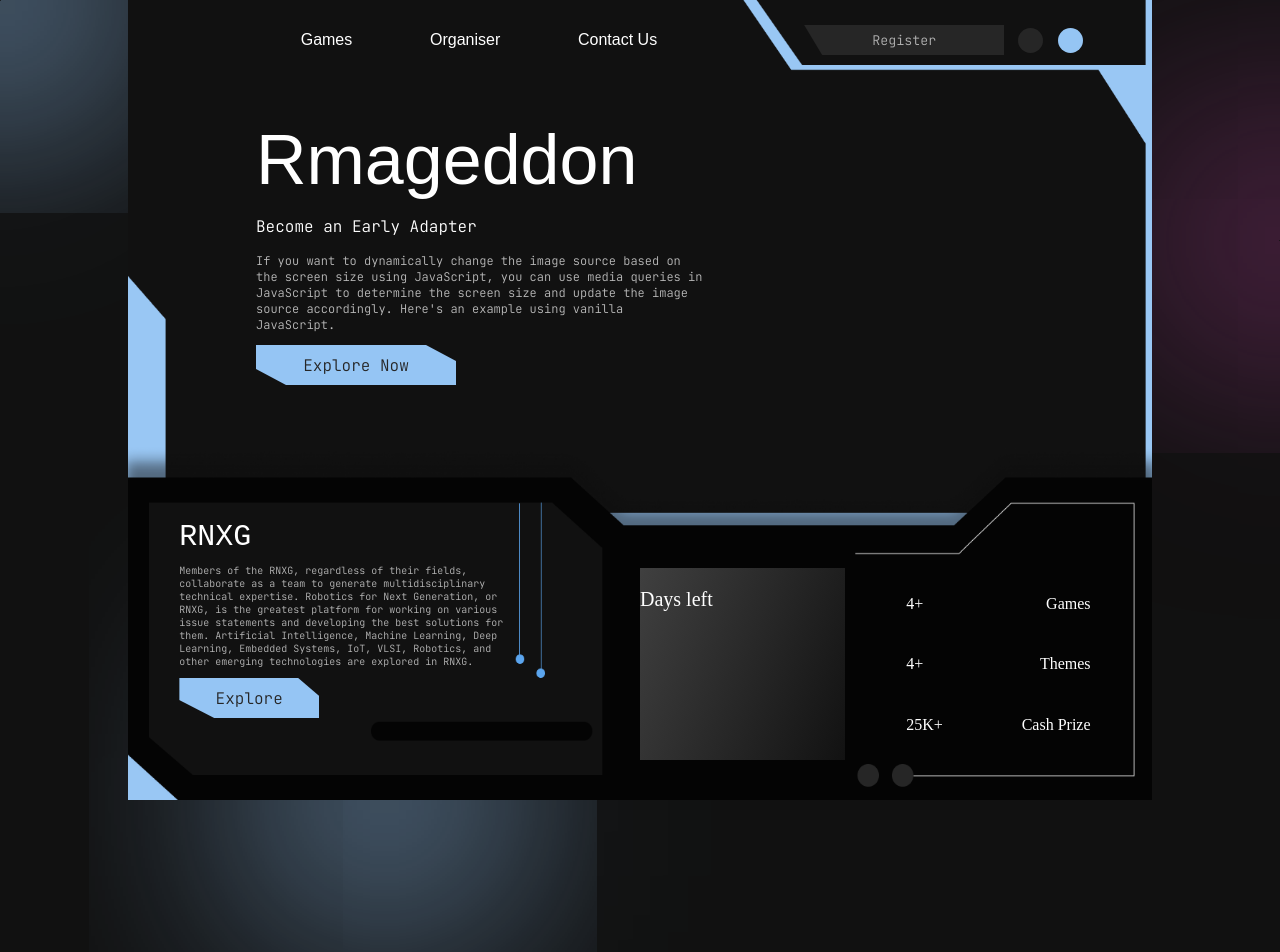
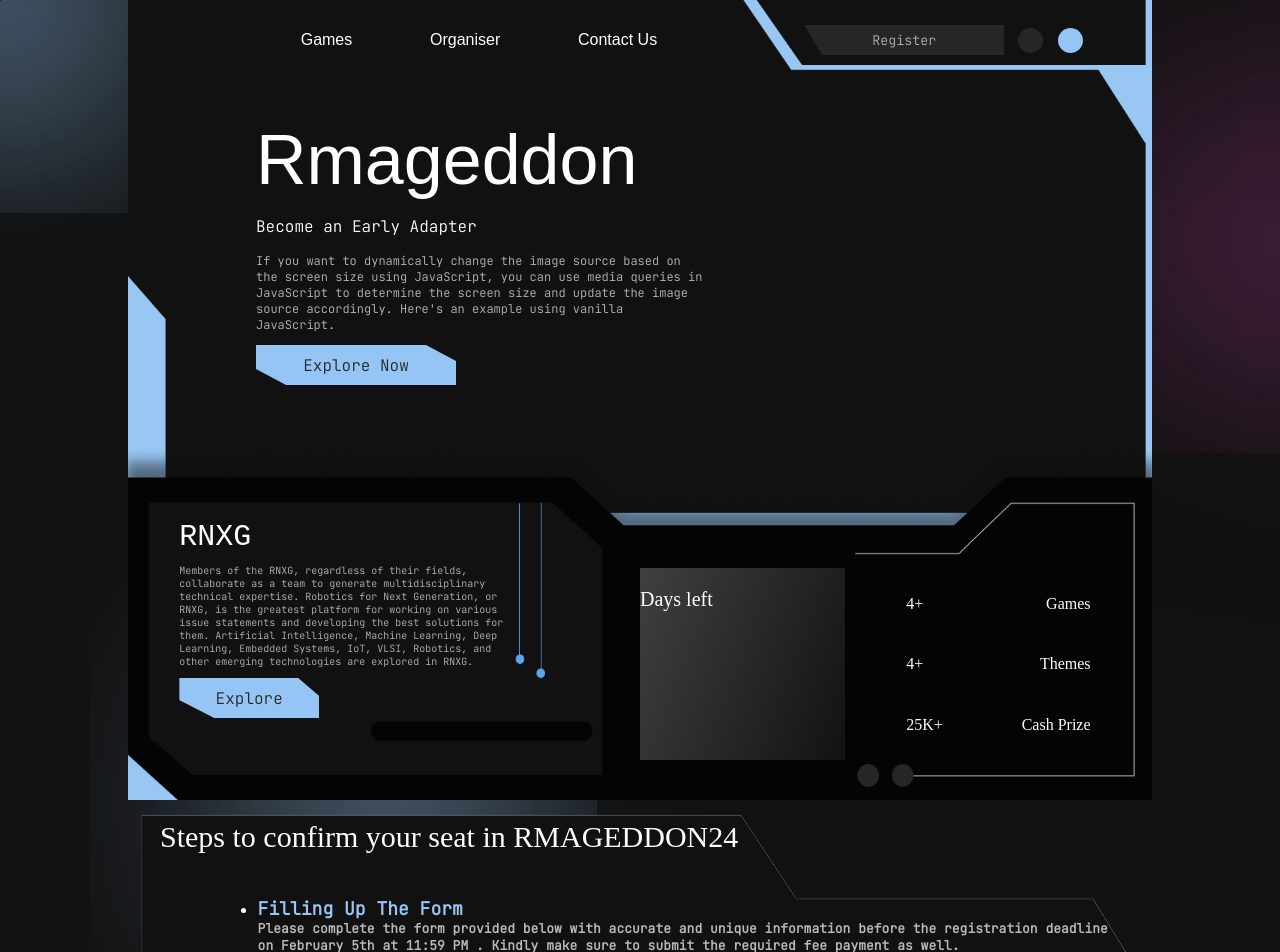
Before and after one commit to PrashikBhimte/Rmageddon2K24, a React (Create React App) app in the folder clientside/: page / in a window 1280 px wide. Shown: the top 952 px of the page. Before the commit the page ends 800 px from the top, so only its background shows below. Built offline with nearby package versions, Linux system fonts and the light colour scheme; a web font is replaced by a local one.

Commit message:
Update HomePage.jsx

```diff
--- a/clientside/src/Components/HomePage/HomePage.jsx
+++ b/clientside/src/Components/HomePage/HomePage.jsx
@@ -1,18 +1,18 @@
 import React from 'react';
 import HeroPage from '../heropage/HeroPage';
-// import Spons from '../spons/Spons';
-// import Footer from '../footer/footer';
-// import Notifications from '../notification/Notifications';
-// import Info from '../Steps/Info';
+import Spons from '../spons/Spons';
+import Footer from '../footer/footer';
+import Notifications from '../notification/Notifications';
+import Info from '../Steps/Info';
 
 export default function HomePage() {
   return (
     <div>
         <HeroPage />
-        {/* <Info/>
+        <Info/>
         <Notifications />
         <Spons />
-        <Footer /> */}
+        <Footer />
     </div>
   )
 }
```
